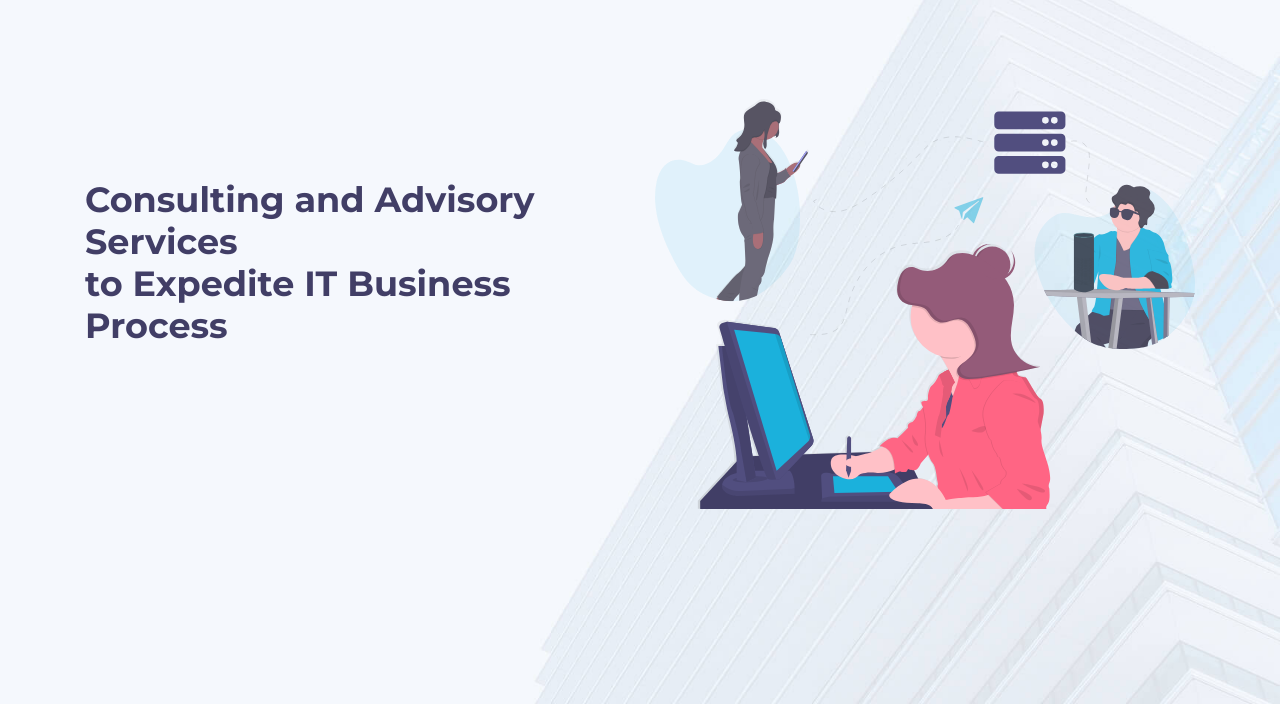
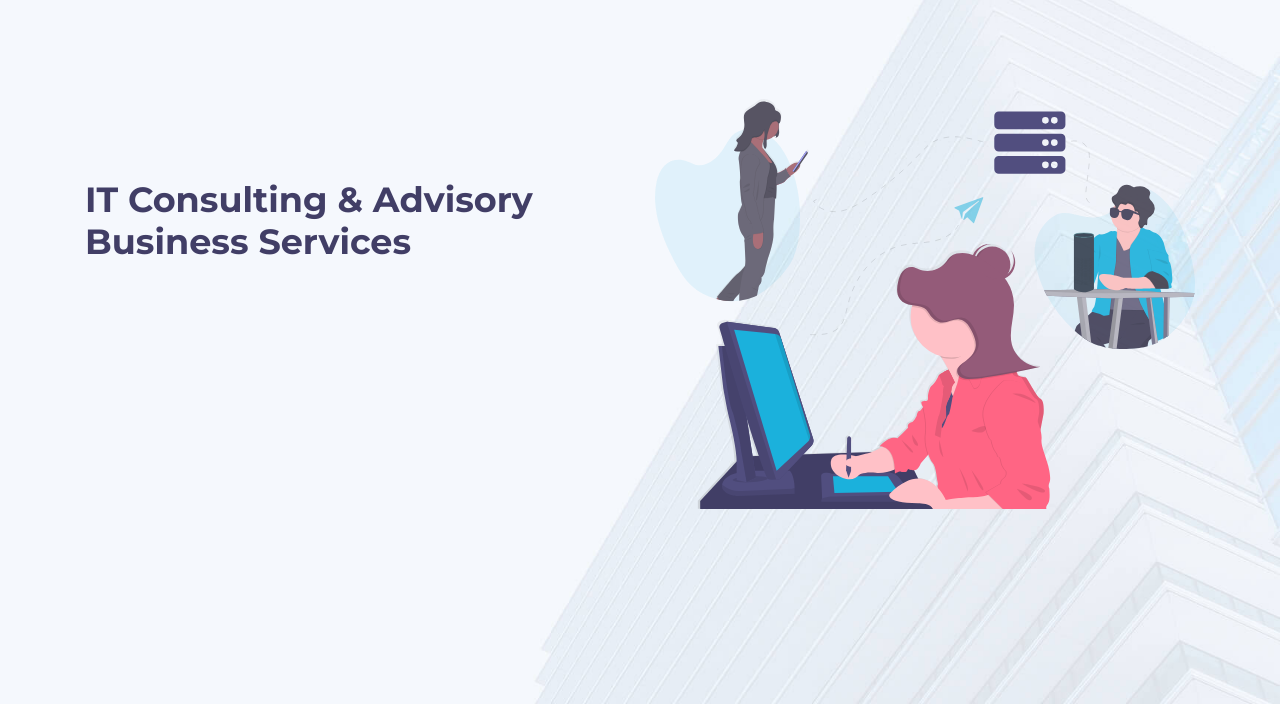
Before and after one commit to vintechconsulting/vintechconsulting.github.io, a plain HTML site: page index.html in a window 1280 px wide. Shown: the part 96-802 px from the top of the page. Drawn offline with nearby package versions, Linux system fonts and the light colour scheme; files whose address does not match are found by name.

Commit message:
Update index.html

```diff
--- a/index.html
+++ b/index.html
@@ -79,7 +79,7 @@
     <div class="container d-flex h-100">
       <div class="row justify-content-center align-self-center">
         <div class="col-md-6 intro-info order-md-first order-last">
-          <h2>Consulting and Advisory Services<br>to Expedite IT Business Process</h2>
+          <h2>IT Consulting & Advisory Business Services</h2>
         </div>
 
         <div class="col-md-6 intro-img order-md-last order-first">
```
